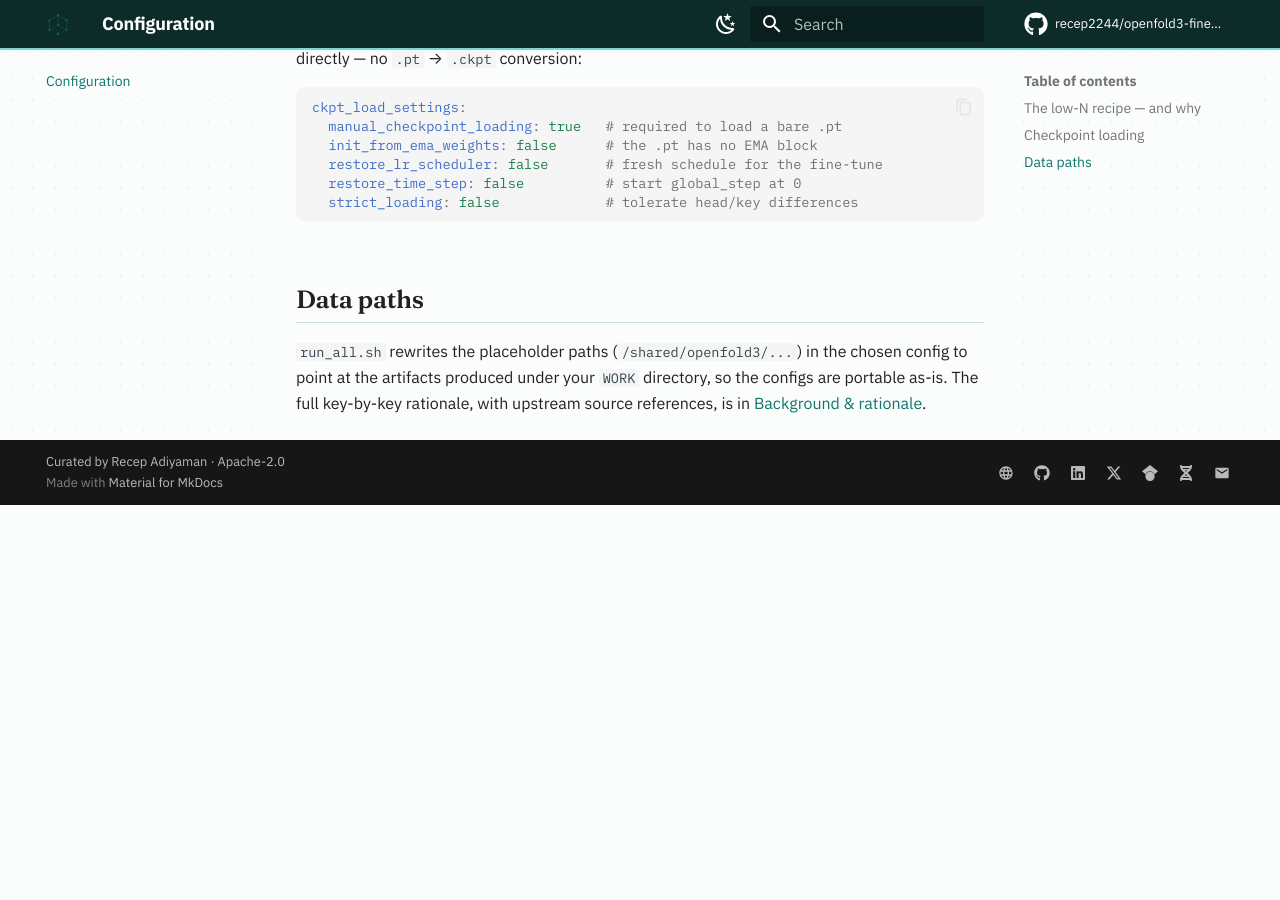
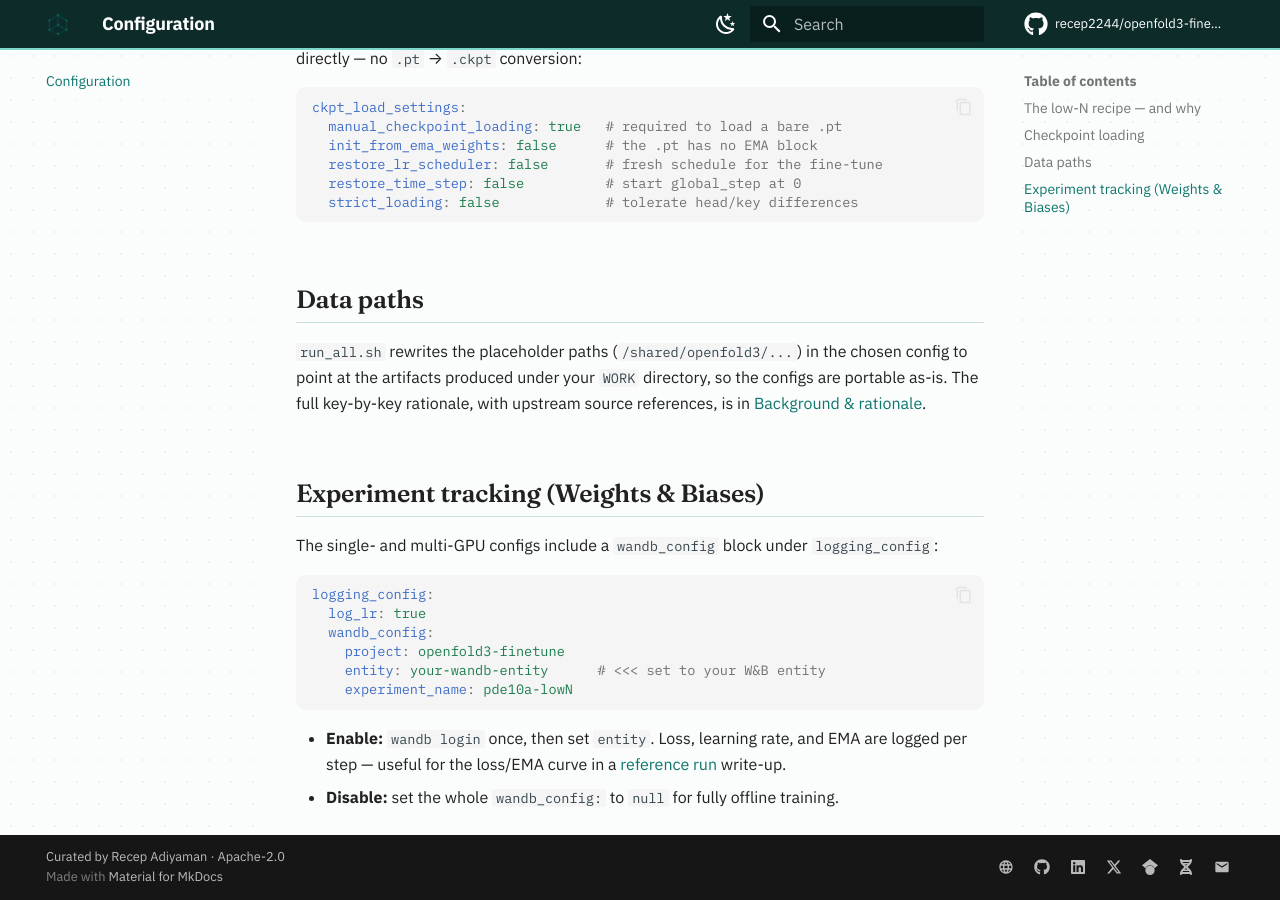
Before and after one commit to recep2244/openfold3-finetune-kit, an MkDocs documentation site: the page built from docs/configuration.md, in a window 1280 px wide and 900 px high, scrolled down 1349 px. Built offline with MkDocs 1.6.1 and Material for MkDocs 9.7.7, drawn with Linux system fonts in a browser that asks for light colours; comment, search, counter and statistics services are not loaded; before the commit the page ends 1854 px from its top, so only the background shows below that.

Commit message:
docs: add reference-run scaffold and W&B experiment-tracking guide
examples/reference_run/ (README + RUN.md template + results schema) makes publishing a measured baseline-vs-fine-tuned result a drop-in step — the panel's top lever. Document enabling/disabling Weights & Biases via the configs' wandb_config block. No third-party skills met the quality bar to install.

````diff
--- a/docs/configuration.md
+++ b/docs/configuration.md
@@ -44,3 +44,19 @@ ckpt_load_settings:
 to point at the artifacts produced under your `WORK` directory, so the configs are portable
 as-is. The full key-by-key rationale, with upstream source references, is in
 [Background & rationale](background.md).
+
+## Experiment tracking (Weights & Biases)
+
+The single- and multi-GPU configs include a `wandb_config` block under `logging_config`:
+
+```yaml
+logging_config:
+  log_lr: true
+  wandb_config:
+    project: openfold3-finetune
+    entity: your-wandb-entity      # <<< set to your W&B entity
+    experiment_name: pde10a-lowN
+```
+
+- **Enable:** `wandb login` once, then set `entity`. Loss, learning rate, and EMA are logged per step — useful for the loss/EMA curve in a [reference run](https://recep2244.github.io/openfold3-finetune-kit/) write-up.
+- **Disable:** set the whole `wandb_config:` to `null` for fully offline training.
````
Also changed, not shown: README.md (+2 -0 lines), examples/reference_run/README.md (added, +42 -0 lines), 1 other file.
